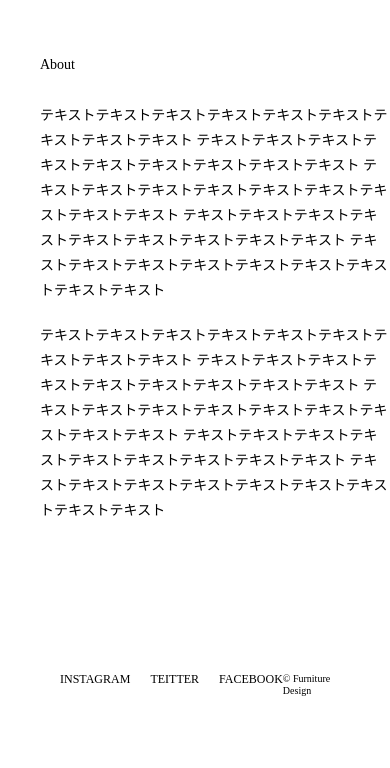
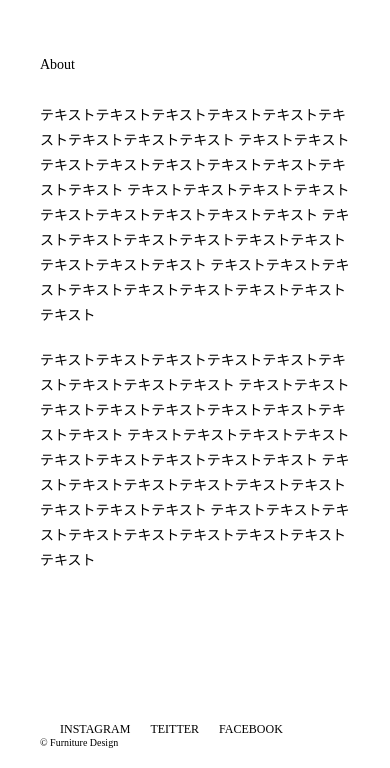
Before and after one commit to kasuyaofcb/cordding_practice6, a plain HTML site: page about.html in a window 390 px wide. Shown: the part 83-851 px from the top of the page. Drawn offline with nearby package versions, Linux system fonts and the light colour scheme.

Commit message:
edit file

```diff
--- a/style.scss
+++ b/style.scss
@@ -790,6 +790,7 @@ footer {
   max-width: 600px;
   margin-top: 140px;
   margin-left: 40px;
+  margin-right: 40px;
   font-size: 14px;
   #about_content {
     margin-top: 30px;
@@ -807,6 +808,7 @@ footer {
   max-width: 600px;
   margin-top: 140px;
   margin-left: 40px;
+  margin-right: 40px;
   font-size: 14px;
   #company_content {
     margin-top: 30px;
@@ -874,6 +876,7 @@ footer {
   /* ======================about_top 900px====================== */
   #about_top {
     max-width: 600px;
+
     p {
       box-sizing: inherit;
     }
@@ -909,4 +912,10 @@ footer {
   iframe {
     width: 100%;
   }
+
+  /* ======================footer 900px====================== */
+
+  footer {
+    flex-direction: column;
+  }
 }
```
Also changed, not shown: style.css, 1 other file.
